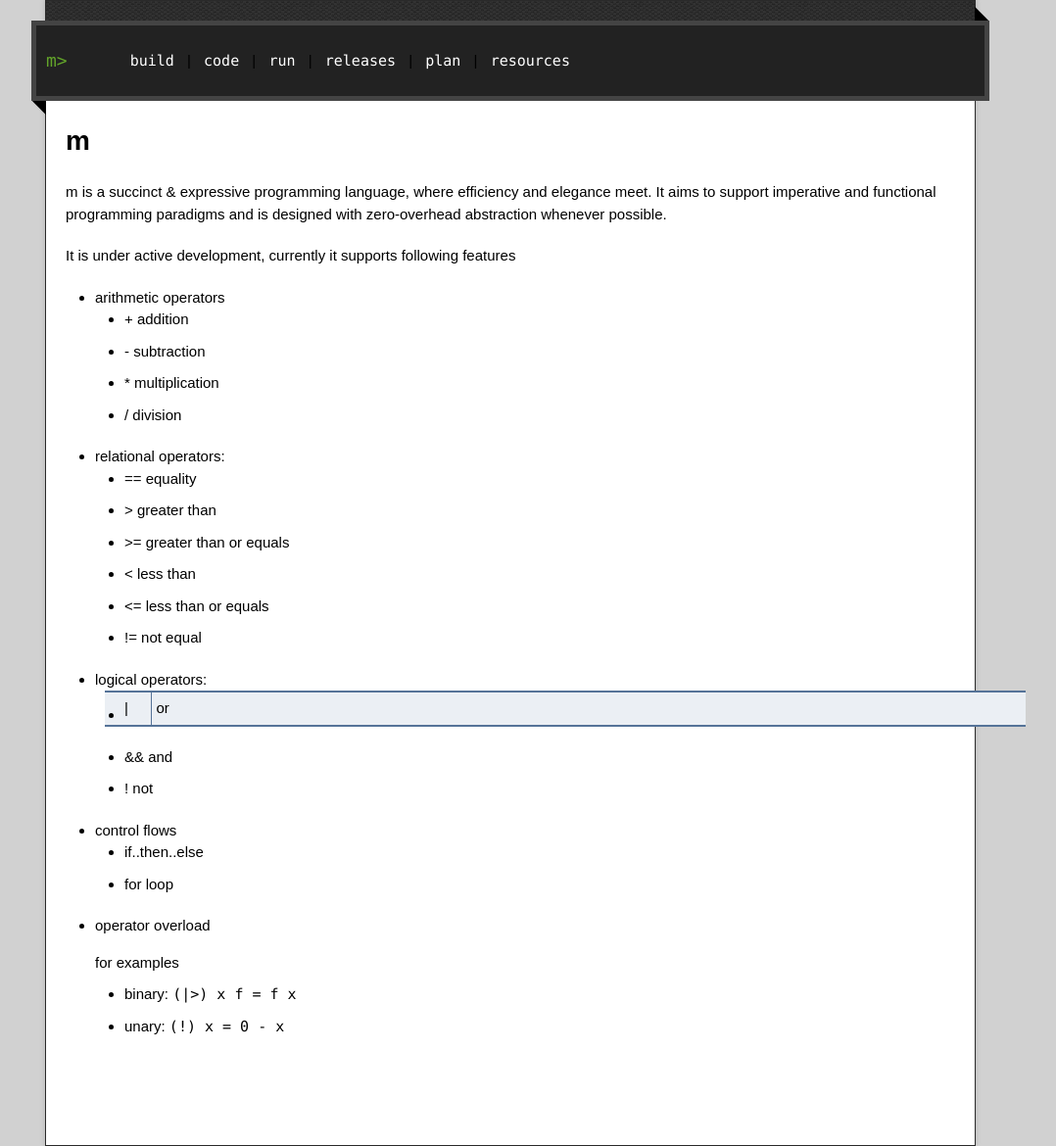
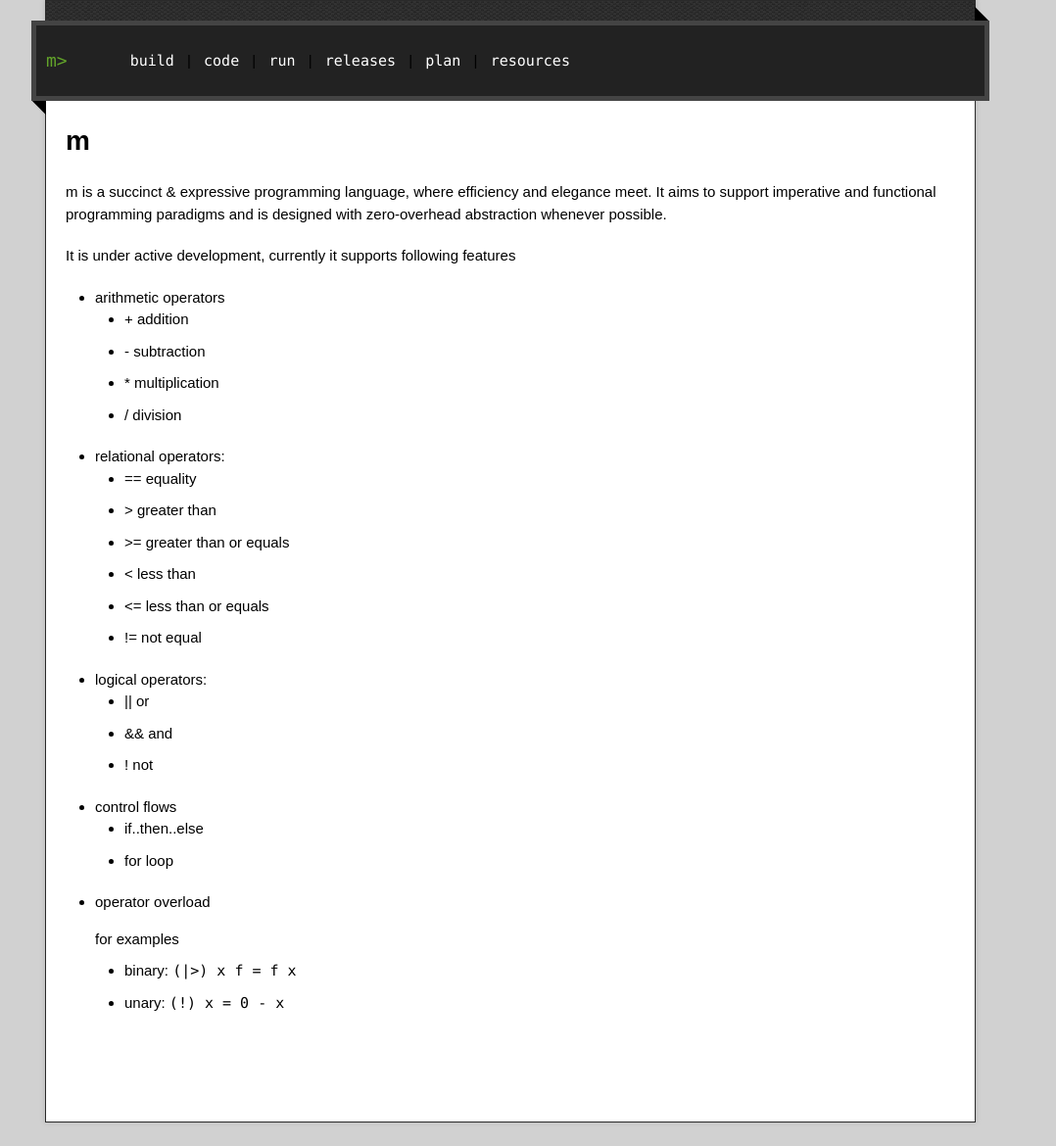
Before and after one commit to mlang-dev/m, a Jekyll site: the page built from docs/index.md, in a window 1280 px wide. Shown: the whole page at 98% size, without its empty margins (119-1197 px from the left). Built offline with Jekyll 4.4.1, drawn with Linux system fonts in a browser that asks for light colours; our own code applies the rules of GitHub Pages for plain Markdown files; after the commit the page ends 1146 px from its top, so only the background shows below that.

Commit message:
another format

```diff
--- a/docs/index.md
+++ b/docs/index.md
@@ -22,7 +22,7 @@ It is under active development, currently it supports following features
   - \!= not equal
 
 - logical operators:
-  - \|| or
+  - \|\| or
   - && and
   - ! not
 
```
